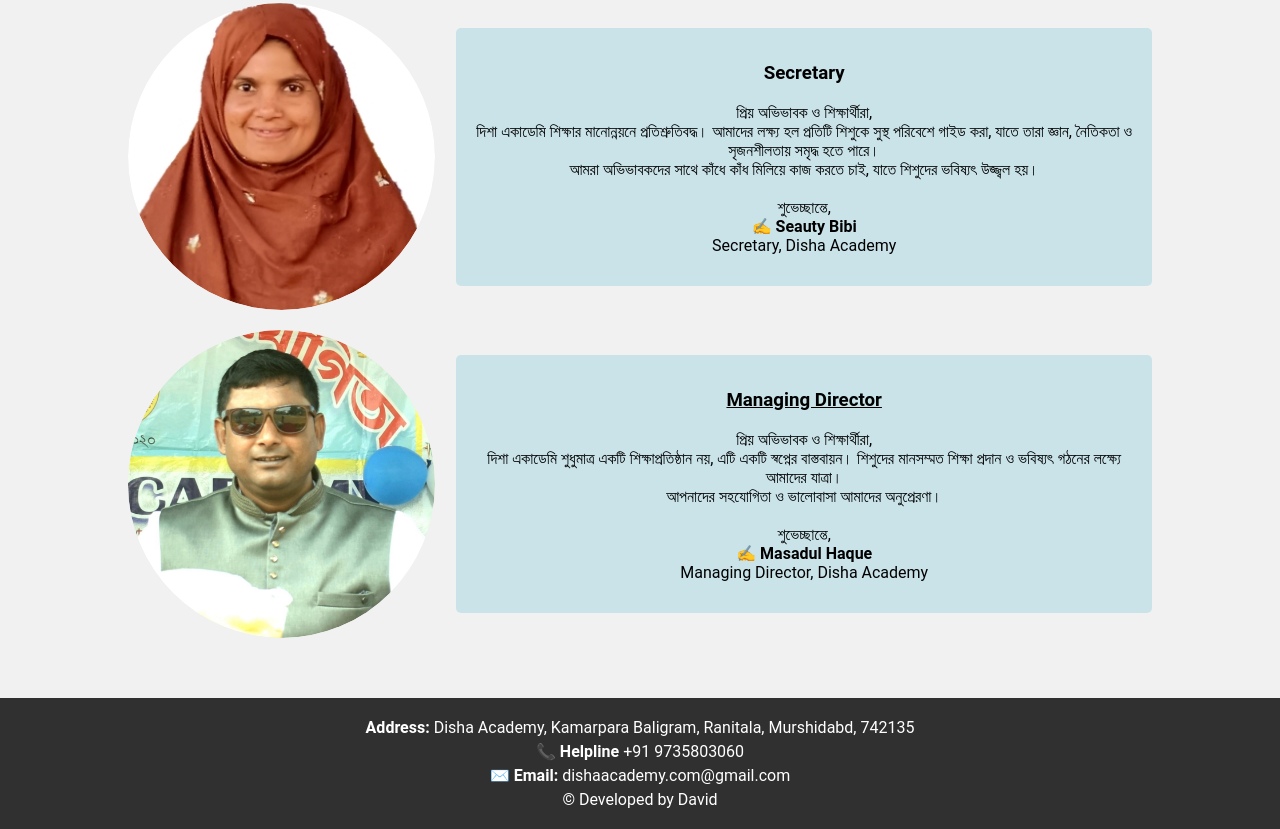
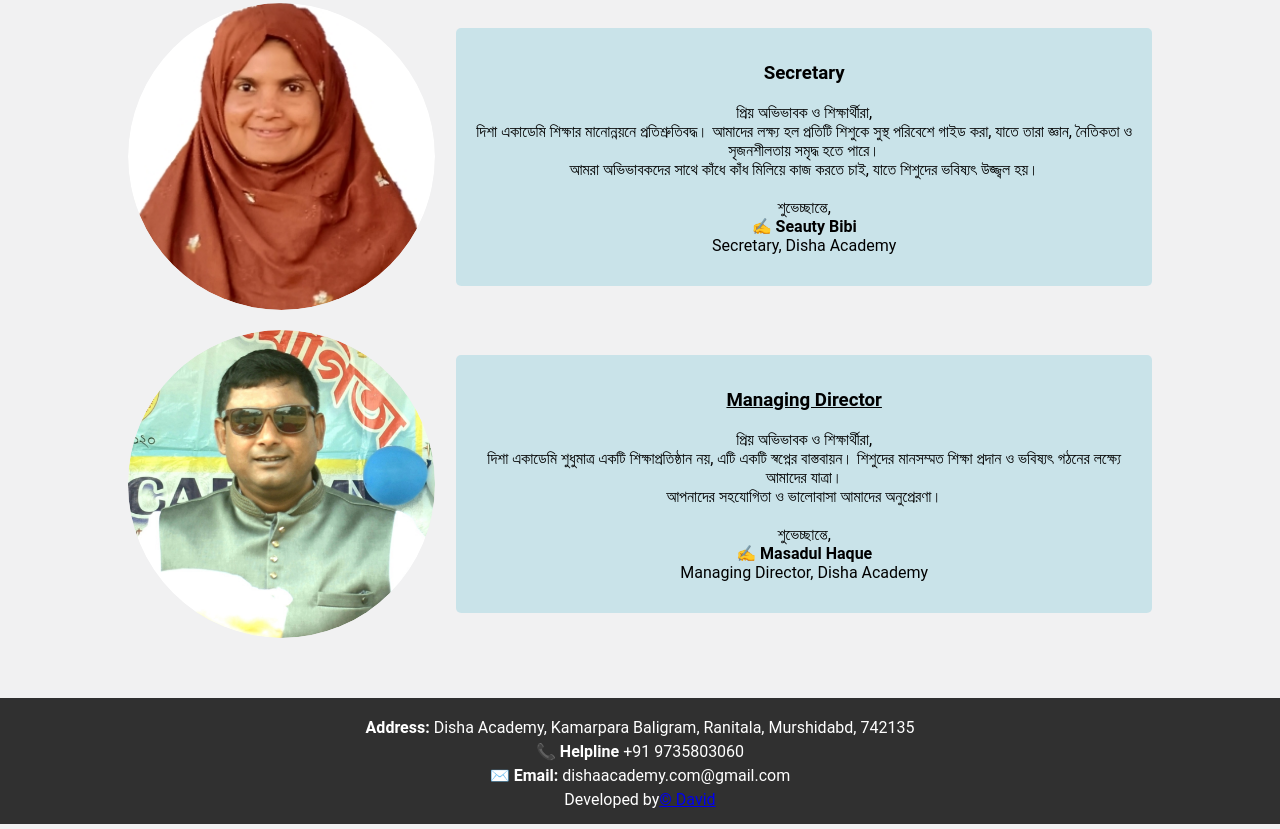
Before and after one commit to heywasim/DishaAcademy, a plain HTML site: page index.html in a window 1280 px wide. Shown: the part 818-1647 px from the top of the page. Drawn offline with Linux system fonts and the light colour scheme.

Commit message:
Update index.html

```diff
--- a/index.html
+++ b/index.html
@@ -102,7 +102,7 @@ Managing Director, Disha Academy</p>
         <p><strong>Address:</strong> Disha Academy, Kamarpara Baligram, Ranitala, Murshidabd, 742135</p>
         <p><strong>📞 Helpline</strong> +91 9735803060</p>
         <p><strong>✉️ Email:</strong> dishaacademy.com@gmail.com</p>
-        <p>&copy; Developed by David</p>
+        Developed by<a href="https://t.me/heywasim">&copy; David</a>
     </div>
 </footer>
 
```
